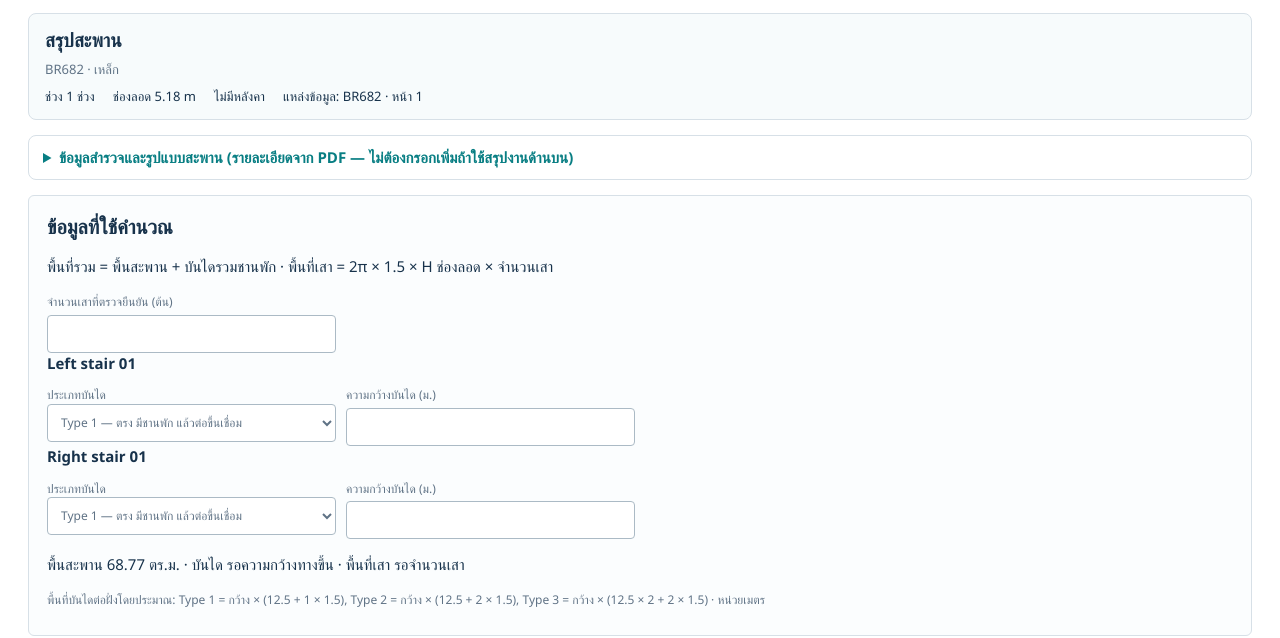
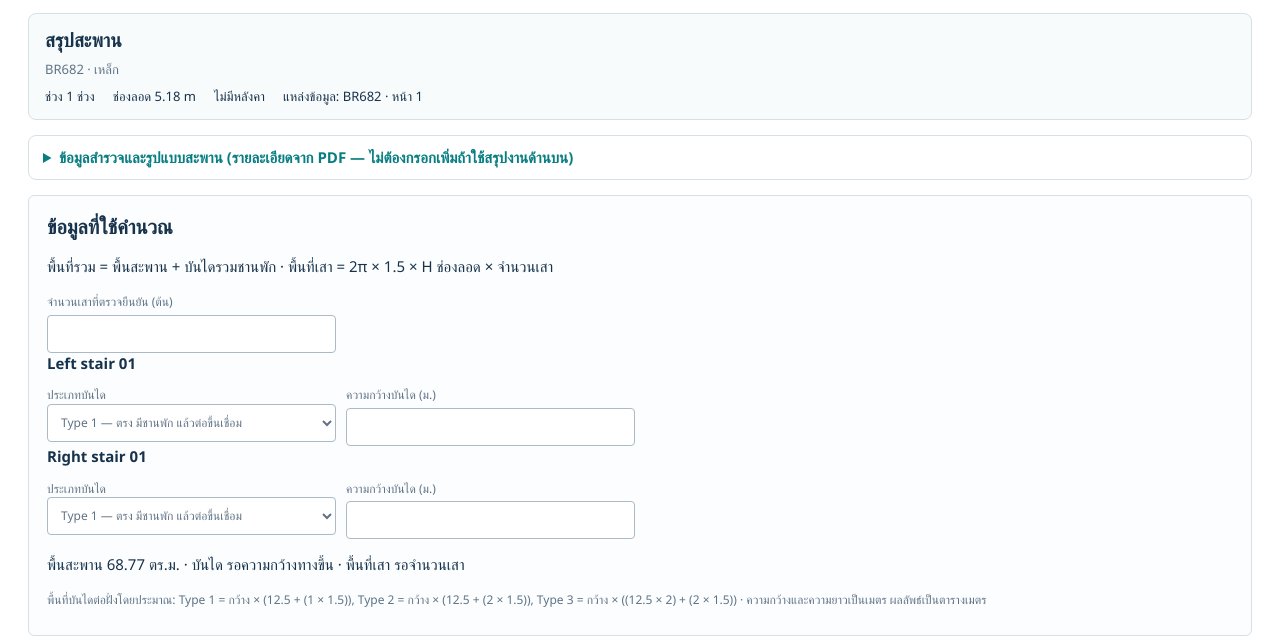
Before and after one commit to PijaC-C/RoadProject-Test, a plain HTML site: page bridge-scope-live/bridge-paint-calculator.html in a window 1280 px wide. Shown: the part 169-807 px from the top of the page. Drawn offline with Linux system fonts and the light colour scheme.

Commit message:
fix: clarify parentheses and units in stair formulas

```diff
--- a/bridge-scope-live/bridge-paint-calculator.html
+++ b/bridge-scope-live/bridge-paint-calculator.html
@@ -522,7 +522,7 @@ renderWorkScope=function(){
  if(!host){host=document.createElement('section');host.id='estimateInputs';host.className='layout-panel';$('workScopePanel').before(host);}
  const t=calculatedTotals(),stairs=state.components.filter(c=>c.type==='stair');
  const input=(label,key,value,id)=>'<label>'+label+'<input type="number" min="0" step="any" data-estimate-key="'+key+'" data-estimate-id="'+id+'" value="'+esc(value??'')+'"></label>';
-host.innerHTML='<h2>ข้อมูลที่ใช้คำนวณ</h2><p>พื้นที่รวม = พื้นสะพาน + บันไดรวมชานพัก · พื้นที่เสา = 2π × 1.5 × H ช่องลอด × จำนวนเสา</p><div class="survey-grid">'+input('จำนวนเสาที่ตรวจยืนยัน (ต้น)','columns',effectiveColumnCount(),'')+'</div>'+stairs.map(c=>'<div><h3>'+esc(c.name)+'</h3><div class="survey-grid"><label>ประเภทบันได<select data-estimate-key="type" data-estimate-id="'+c.id+'">'+Object.keys(STAIR_TYPE_INFO).map(k=>'<option value="'+k+'" '+(c.stairType===k?'selected':'')+'>'+esc(stairTypeMeta(k).label)+'</option>').join('')+'</select></label>'+input('ความกว้างบันได (ม.)','B',c.d.B,c.id)+'</div></div>').join('')+'<p>พื้นสะพาน '+fmt(t.puDeck)+' ตร.ม. · บันได '+(t.complete.puStair?fmt(t.puStair)+' ตร.ม.':'รอความกว้างทางขึ้น')+' · พื้นที่เสา '+(t.columnConcretePaintAvailable?fmt(t.columnConcretePaint)+' ตร.ม.':'รอจำนวนเสา')+'</p><p class="scope-help">พื้นที่บันไดต่อฝั่งโดยประมาณ: Type 1 = กว้าง × (12.5 + 1 × 1.5), Type 2 = กว้าง × (12.5 + 2 × 1.5), Type 3 = กว้าง × (12.5 × 2 + 2 × 1.5) · หน่วยเมตร</p>';
+host.innerHTML='<h2>ข้อมูลที่ใช้คำนวณ</h2><p>พื้นที่รวม = พื้นสะพาน + บันไดรวมชานพัก · พื้นที่เสา = 2π × 1.5 × H ช่องลอด × จำนวนเสา</p><div class="survey-grid">'+input('จำนวนเสาที่ตรวจยืนยัน (ต้น)','columns',effectiveColumnCount(),'')+'</div>'+stairs.map(c=>'<div><h3>'+esc(c.name)+'</h3><div class="survey-grid"><label>ประเภทบันได<select data-estimate-key="type" data-estimate-id="'+c.id+'">'+Object.keys(STAIR_TYPE_INFO).map(k=>'<option value="'+k+'" '+(c.stairType===k?'selected':'')+'>'+esc(stairTypeMeta(k).label)+'</option>').join('')+'</select></label>'+input('ความกว้างบันได (ม.)','B',c.d.B,c.id)+'</div></div>').join('')+'<p>พื้นสะพาน '+fmt(t.puDeck)+' ตร.ม. · บันได '+(t.complete.puStair?fmt(t.puStair)+' ตร.ม.':'รอความกว้างทางขึ้น')+' · พื้นที่เสา '+(t.columnConcretePaintAvailable?fmt(t.columnConcretePaint)+' ตร.ม.':'รอจำนวนเสา')+'</p><p class="scope-help">พื้นที่บันไดต่อฝั่งโดยประมาณ: Type 1 = กว้าง × (12.5 + (1 × 1.5)), Type 2 = กว้าง × (12.5 + (2 × 1.5)), Type 3 = กว้าง × ((12.5 × 2) + (2 × 1.5)) · ความกว้างและความยาวเป็นเมตร ผลลัพธ์เป็นตารางเมตร</p>';
  host.querySelectorAll('[data-estimate-key]').forEach(el=>el.onchange=()=>{const key=el.dataset.estimateKey,c=stairs.find(c=>c.id===el.dataset.estimateId);if(key==='columns'){state.survey.confirmedColumnCount=el.value===''?null:Number(el.value);}else if(key==='type'){c.stairType=el.value;}else{c.d[key]=el.value===''?null:Number(el.value);}saveState();renderAll();});
 };
 resetQuantityState(state);
```
